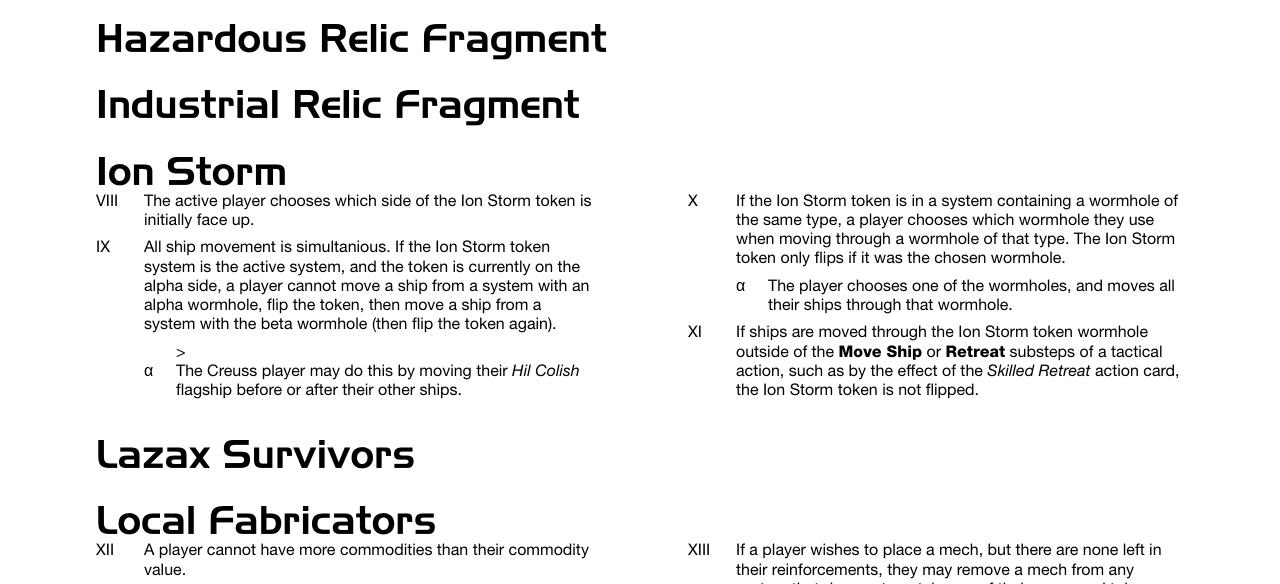
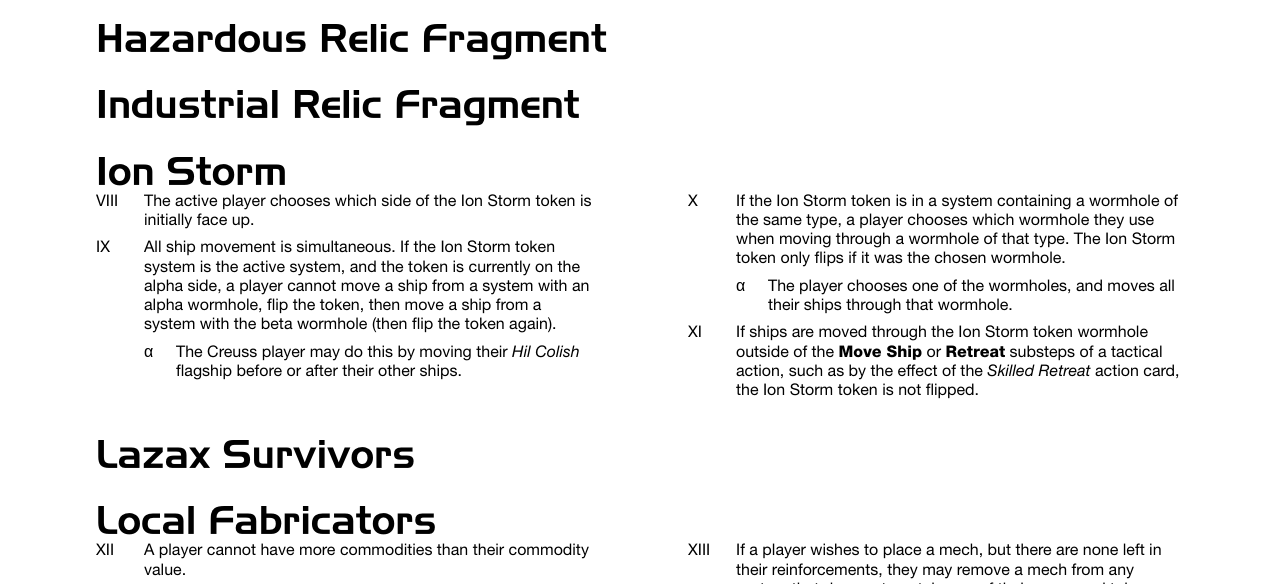
Before and after one commit to bradleysigma/tirules, a PHP site: page /C_exploration_cards.php in a window 1280 px wide. Shown: the part 1566-2150 px from the top of the page. Run offline with PHP 8.4, Linux system fonts and the light colour scheme.

Commit message:
Update C_exploration_cards.php

```diff
--- a/C_exploration_cards.php
+++ b/C_exploration_cards.php
@@ -75,8 +75,8 @@
 <h1>Ion Storm</h1>
     <ol class="note">
     <li>The active player chooses which side of the Ion Storm token is initially face up.</li>
-    <li>All ship movement is simultanious. If the Ion Storm token system is the active system, and the token is currently on the alpha side, a player cannot move a ship from a system with an alpha wormhole, flip the token, then move a ship from a system with the beta wormhole (then flip the token again).</li>
-    <ol>><li>The Creuss player may do this by moving their <i>Hil Colish</i> flagship before or after their other ships.</li></ol>
+    <li>All ship movement is simultaneous. If the Ion Storm token system is the active system, and the token is currently on the alpha side, a player cannot move a ship from a system with an alpha wormhole, flip the token, then move a ship from a system with the beta wormhole (then flip the token again).</li>
+    <ol><li>The Creuss player may do this by moving their <i>Hil Colish</i> flagship before or after their other ships.</li></ol>
     <li>If the Ion Storm token is in a system containing a wormhole of the same type, a player chooses which wormhole they use when moving through a wormhole of that type. The Ion Storm token only flips if it was the chosen wormhole.</li>
     <ol><li>The player chooses one of the wormholes, and moves all their ships through that wormhole.</li></ol>
     <li>If ships are moved through the Ion Storm token wormhole outside of the <b>Move Ship</b> or <b>Retreat</b> substeps of a tactical action, such as by the effect of the <i>Skilled Retreat</i> action card, the Ion Storm token is not flipped.</li>
```
